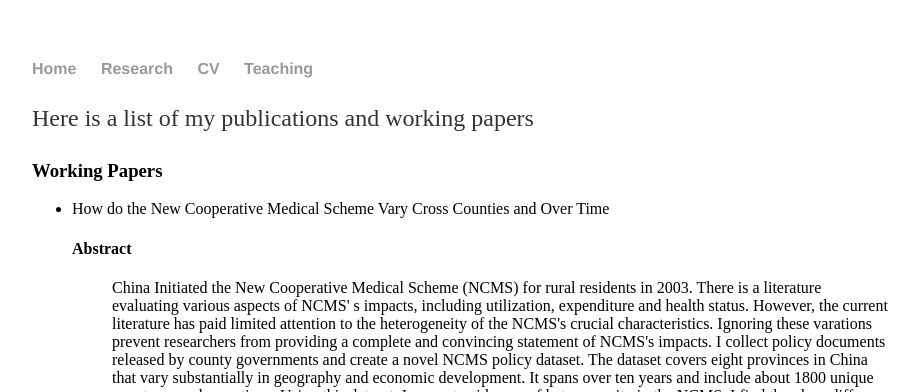
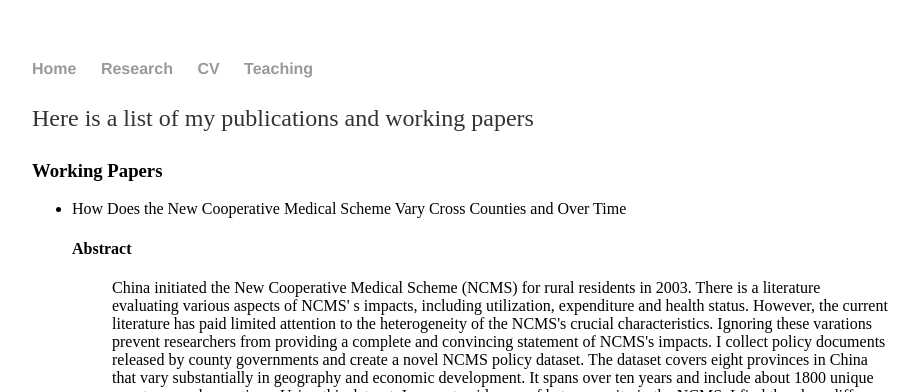
Before and after one commit to kprinceing/kprinceing.github.io, a Jekyll site: the page built from research.html, in a window 1280 px wide. Shown: the top 392 px of the page, without its empty margins (160-1079 px from the left). Built offline with Jekyll 4.4.1, drawn with Linux system fonts in a browser that asks for light colours; some of the changed text lies outside the part shown.

Commit message:
Update research.html

```diff
--- a/research.html
+++ b/research.html
@@ -6,9 +6,9 @@ title:  research
 	<p>Here is a list of my publications and working papers</p>
 	<h3>Working Papers</h3>
 	<ul>
-		<li> How do the New Cooperative Medical Scheme Vary Cross Counties and Over Time </li>
+		<li> How Does the New Cooperative Medical Scheme Vary Cross Counties and Over Time </li>
 		<h4>  Abstract </h4>
-		<blockquote> China Initiated the New Cooperative Medical Scheme (NCMS) for rural residents in 2003. There is a literature evaluating various aspects of NCMS' s impacts, including utilization, expenditure and health status. However, the current literature has paid limited attention to the heterogeneity of the NCMS's crucial characteristics. Ignoring these varations prevent researchers from providing a complete and convincing statement of NCMS's impacts. I collect policy documents released by county governments and create a novel NCMS policy dataset. The dataset covers eight provinces in China that vary substantially in geography and economic development. It spans over ten years and include about 1800 unique county year observations. Using this dataset, I present evidences of heterogeneity in the NCMS. I find the plans differ greatly in several dimensions, the number of splines, deductible , reimbursement rate and maximum reimbursement amount. To deal with the non-linear feature of most NCMS plans, I simulate 100 draws from a distribution fitted to the actual medical expenditure in China. I calculate the average reimbursement rate by applying the NCMS plans to the simulation draws. I find the average reimbursement rate vary greatly over different types of hospitals and cross counties. These findings implies that future research evaluating the NCMS should caution against treating NCMS as a homogeneous insurance and incorporate the heterogeneities. </blockquote>
+		<blockquote> China initiated the New Cooperative Medical Scheme (NCMS) for rural residents in 2003. There is a literature evaluating various aspects of NCMS' s impacts, including utilization, expenditure and health status. However, the current literature has paid limited attention to the heterogeneity of the NCMS's crucial characteristics. Ignoring these varations prevent researchers from providing a complete and convincing statement of NCMS's impacts. I collect policy documents released by county governments and create a novel NCMS policy dataset. The dataset covers eight provinces in China that vary substantially in geography and economic development. It spans over ten years and include about 1800 unique county year observations. Using this dataset, I present evidences of heterogeneity in the NCMS. I find the plans differ greatly in several dimensions, the number of splines, deductible , reimbursement rate and maximum reimbursement amount. To deal with the non-linear feature of most NCMS plans, I simulate 100 draws from a distribution fitted to the actual medical expenditure in China. I calculate the average reimbursement rate by applying the NCMS plans to the simulation draws. I find the average reimbursement rate vary greatly over different types of hospitals and cross counties. These findings implies that future research evaluating the NCMS should caution against treating NCMS as a homogeneous insurance and incorporate the heterogeneities. </blockquote>
 		<li> How Do The State Drug Substitution Laws Affect The Use of Generic Drugs </li>
 		<li> Mortality Belief, Individual Health Shocks and Smoking Decision </li>
 	</ul>
```
